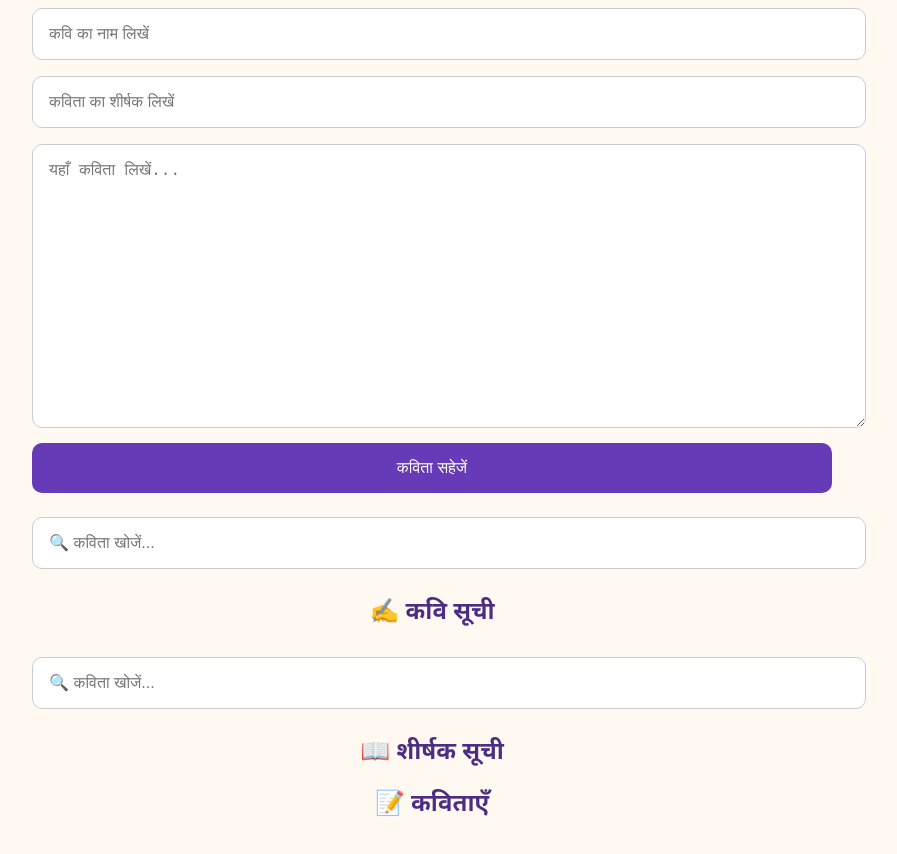
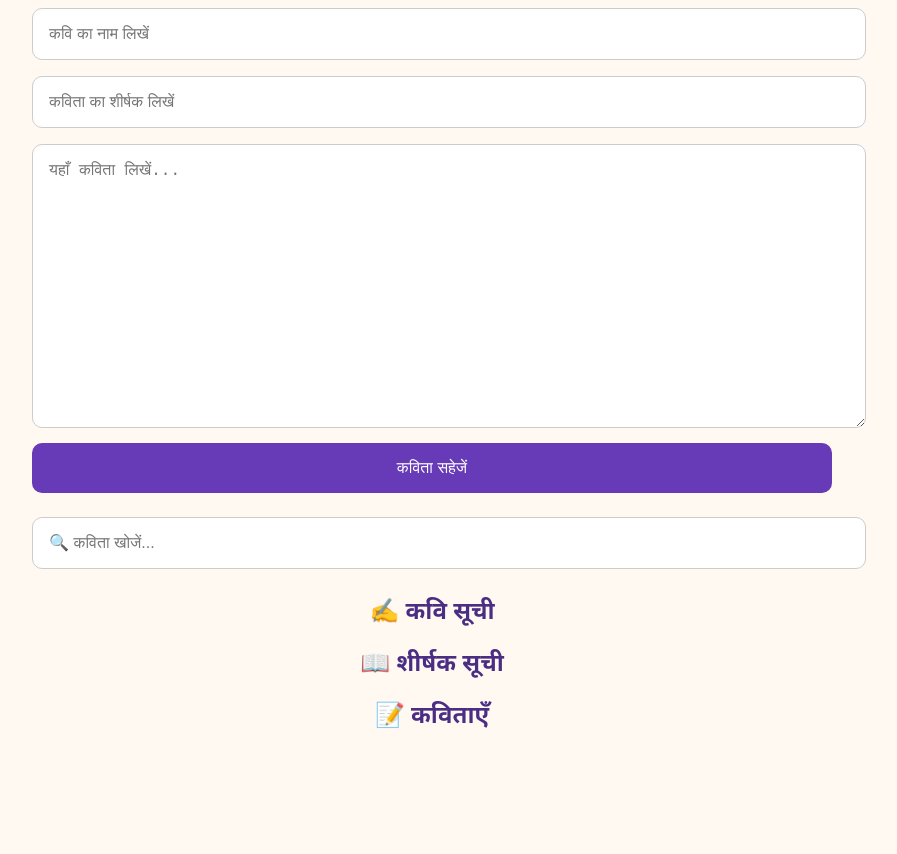
Before and after one commit to kavitayesangrah/hindi-poetry, a plain HTML site: page index.html in a window 1280 px wide. Shown: the part 118-972 px from the top of the page, without its empty margins (208-1105 px from the left). After the commit the page ends 903 px from the top, so only its background shows below. Drawn offline with nearby package versions, Linux system fonts and the light colour scheme.

Commit message:
Update index.html

```diff
--- a/index.html
+++ b/index.html
@@ -18,7 +18,6 @@
     <input type="text" id="search" placeholder="🔍 कविता खोजें..." />
 
     <h2>✍️ कवि सूची</h2>
-    <input type="text" id="search" placeholder="🔍 कविता खोजें..." oninput="searchPoems()"/>
     <h2>📖 शीर्षक सूची</h2>
 <div id="titleList"></div>
 
```
